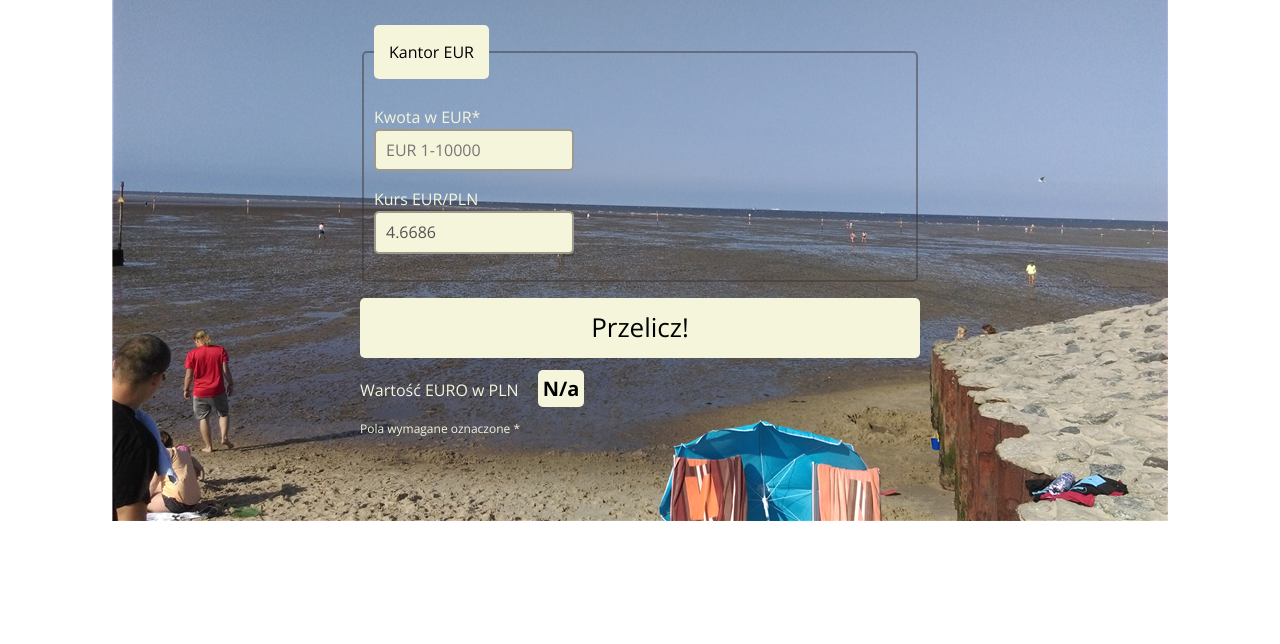
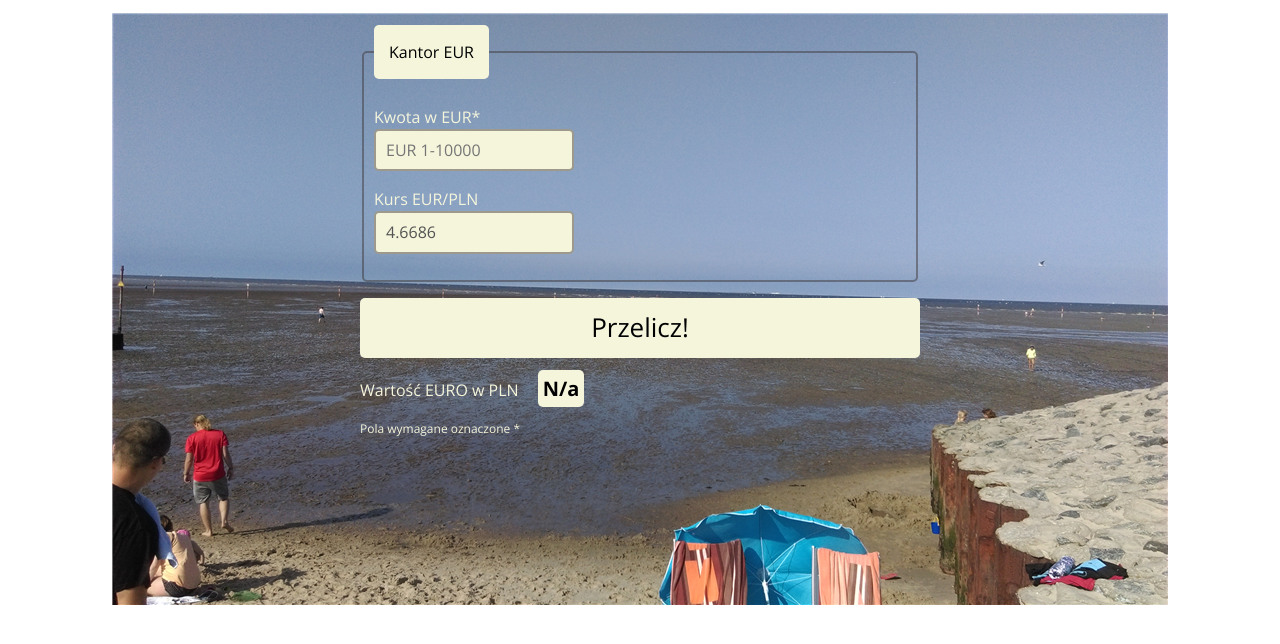
Before and after one commit to Szkodnik86/Currency-converter, a plain HTML site: page index.html in a window 1280 px wide. Drawn offline with nearby package versions, Linux system fonts and the light colour scheme.

Commit message:
background position top margin

```diff
--- a/css/style.css
+++ b/css/style.css
@@ -17,6 +17,5 @@ body {
     padding: 0 20px;
     background-image: url("../images/background.png");
     background-repeat: no-repeat;
-    background-position: center;
-
+    background-position: 50% -9%;
 }
```
